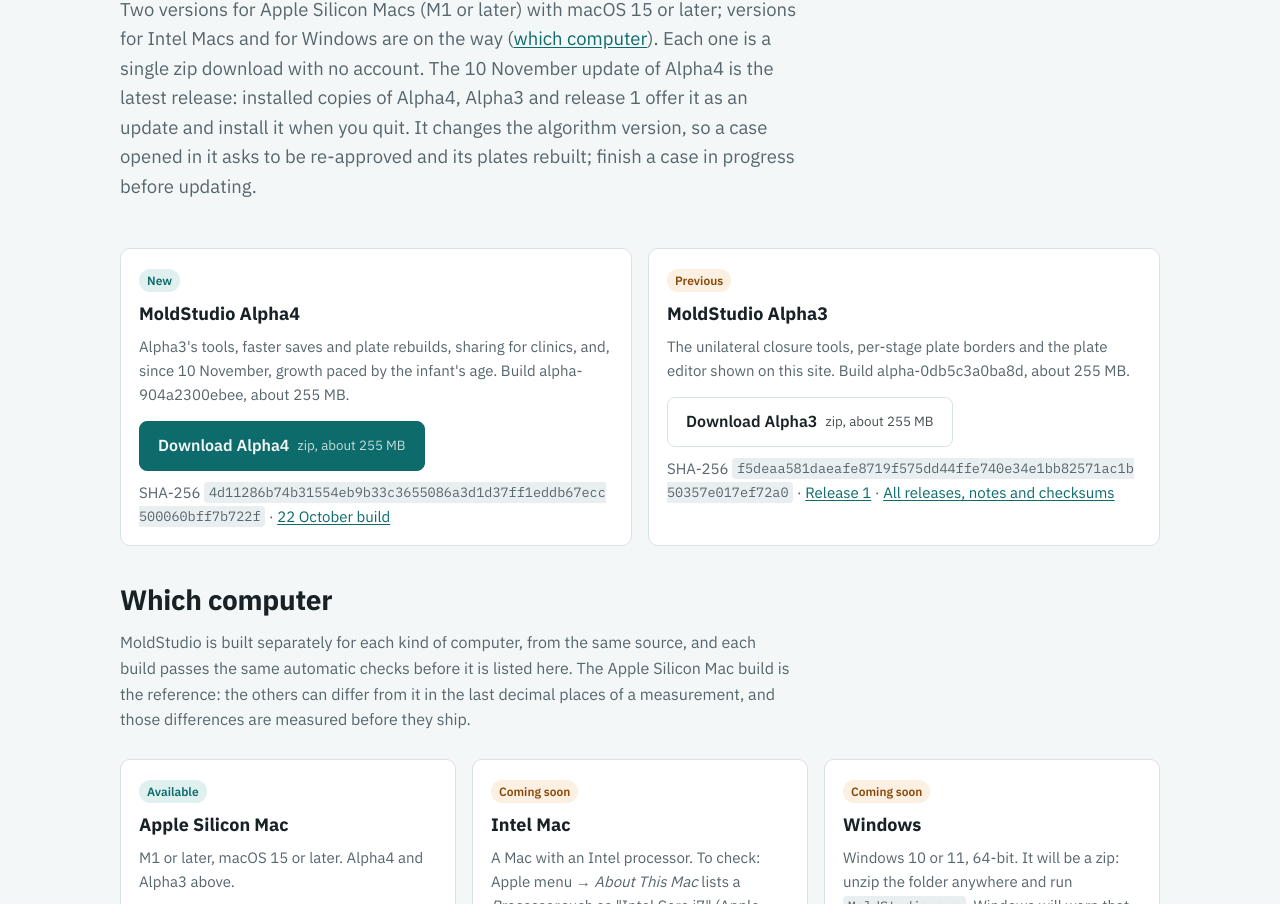
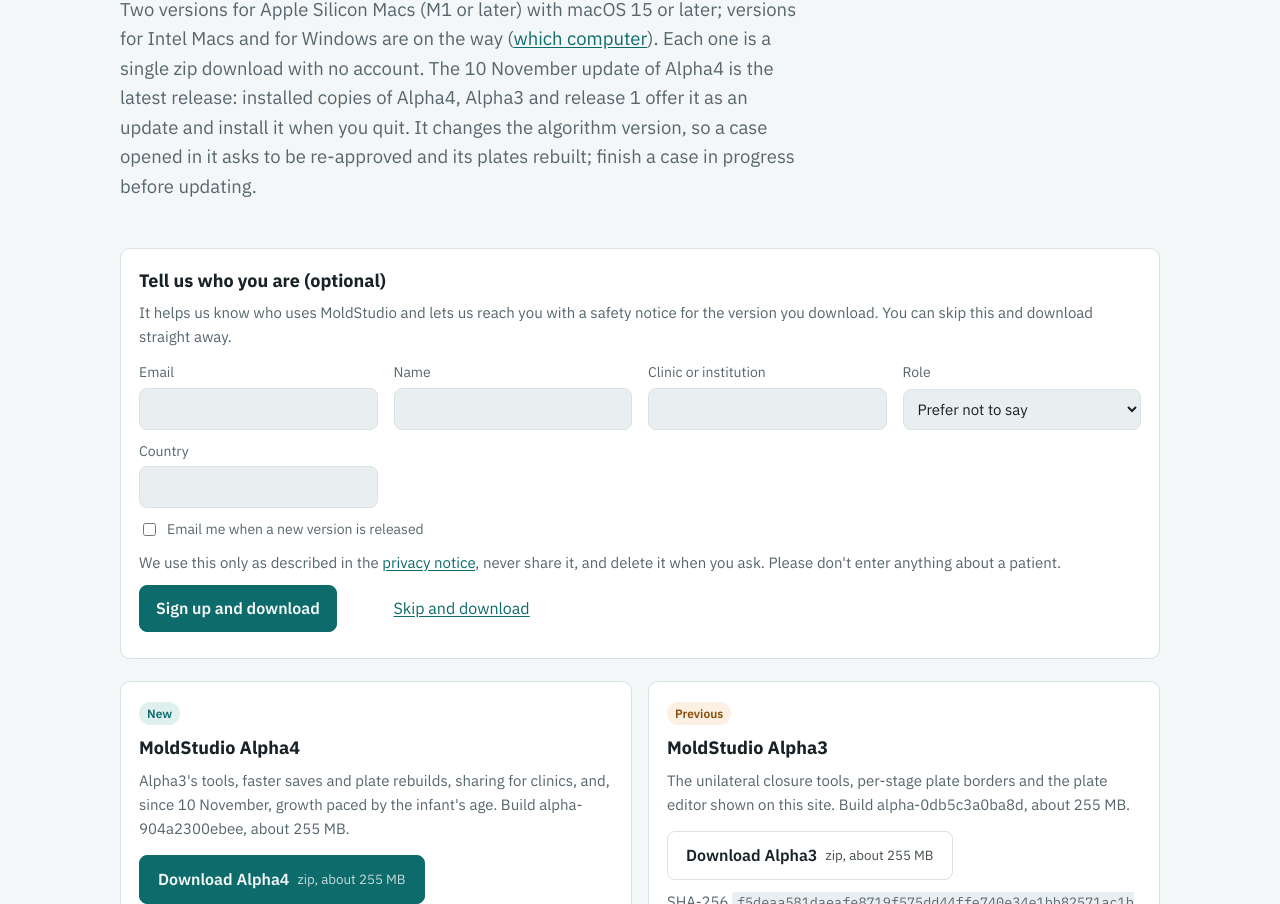
Before and after one commit to kkoka1116/moldstudio-site, a plain HTML site: page download.html in a window 1280 px wide. Shown: the part 196-1100 px from the top of the page. Drawn offline with Linux system fonts and the light colour scheme.

Commit message:
download: turn on the sign-up form now that the inbox route answers
The redeployed inbox (kkoka1116/moldstudio PR #38) accepted a test sign-up from this site's
origin with 200 on 2026-11-21; a bad email gets 400 and the test entry was removed.

Co-Authored-By: Claude Opus 5.5 <noreply@anthropic.com>
Claude-Session: https://claude.ai/code/session_014HTYjrXMXrM61utCxY5ALm

```diff
--- a/download.html
+++ b/download.html
@@ -58,7 +58,7 @@
   </section>
   <script>
   (() => {
-    const SIGNUP_URL = "";            // set to the inbox's https://…/v1/signup when it is live
+    const SIGNUP_URL = "https://as63ixzivscfnckfapb75vv7nm0wwrkv.lambda-url.us-east-1.on.aws/v1/signup";
     const box = document.getElementById("signup");
     if (!SIGNUP_URL || !box) return;   // no endpoint: the page behaves as it does today
     box.hidden = false;
```
